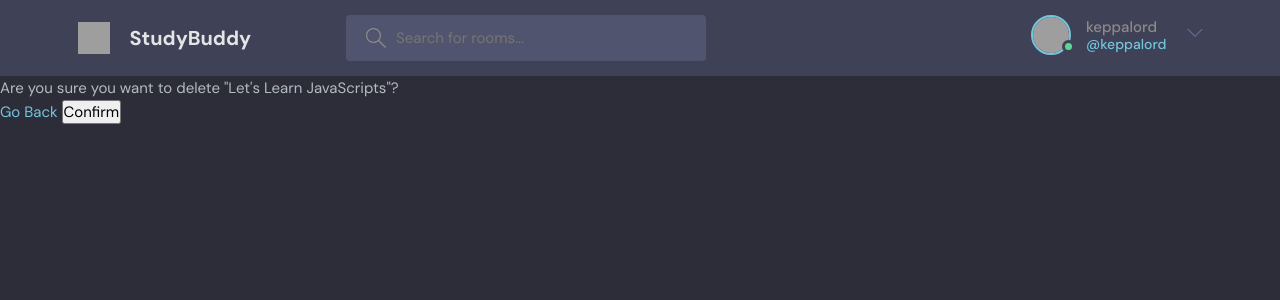
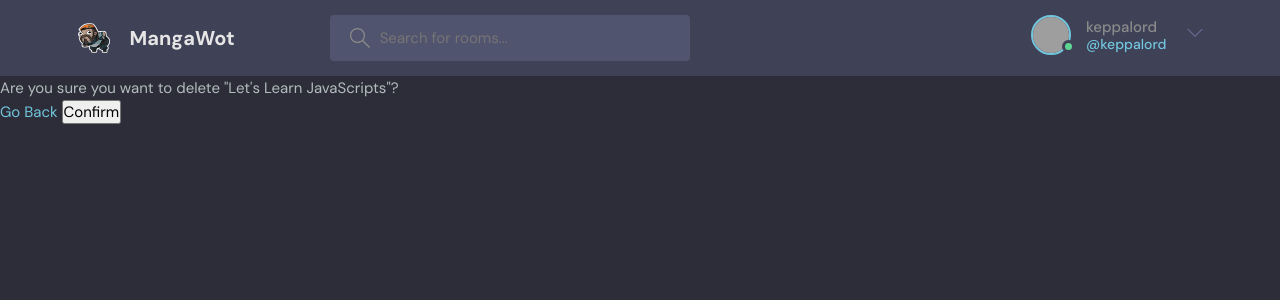
Before and after one commit to Naxiousity/RedditLookAlike, a Django app: page /delete-room/1 in a window 1280 px wide. Shown: the top 300 px of the page. Run offline with Django 4.2, Linux system fonts and the light colour scheme; a user stored in the database is signed in; data comes from the database, SQL or seed files in the repository; both versions use the stored data as it was after the commit; grey boxes are pictures that could not be loaded.

Commit message:
Logo and Navbar edits

```diff
--- a/templates/navbar.html
+++ b/templates/navbar.html
@@ -1,8 +1,10 @@
+{% load static %}
+
 <header class="header header--loggedIn">
     <div class="container">
       <a href="{% url 'home' %}" class="header__logo">
-        <img src="assets/logo.svg" />
-        <h1>StudyBuddy</h1>
+        <img src="{% static 'images/logokek.webp' %}" />
+        <h1>MangaWot</h1>
       </a>
       <form class="header__search" method="GET" action="{% url 'home' %}">
         <label>
@@ -39,7 +41,7 @@
 
         <!-- Not Logged In -->
         <a href="{% url 'login' %}">
-          <img src="./assets/avatar.svg" />
+          <img src="{% static 'images/avatar.svg' %}" />
           <p>Login</p>
         </a>
         {% endif %}
```
Also changed, not shown: db.sqlite3, static/images/avatar.svg (added), static/images/favicon.ico (added), static/images/icons/add.svg (added), static/images/icons/arrow-left.svg (added), static/images/icons/chevron-down.svg (added), static/images/icons/delete.svg (added), static/images/icons/edit.svg (added), static/images/icons/ellipsis-horizontal.svg (added), static/images/icons/ellipsis-vertical.svg (added), static/images/icons/lock.svg (added), static/images/icons/remove.svg (added), static/images/icons/search.svg (added), static/images/icons/sign-out.svg (added), 5 more files.
